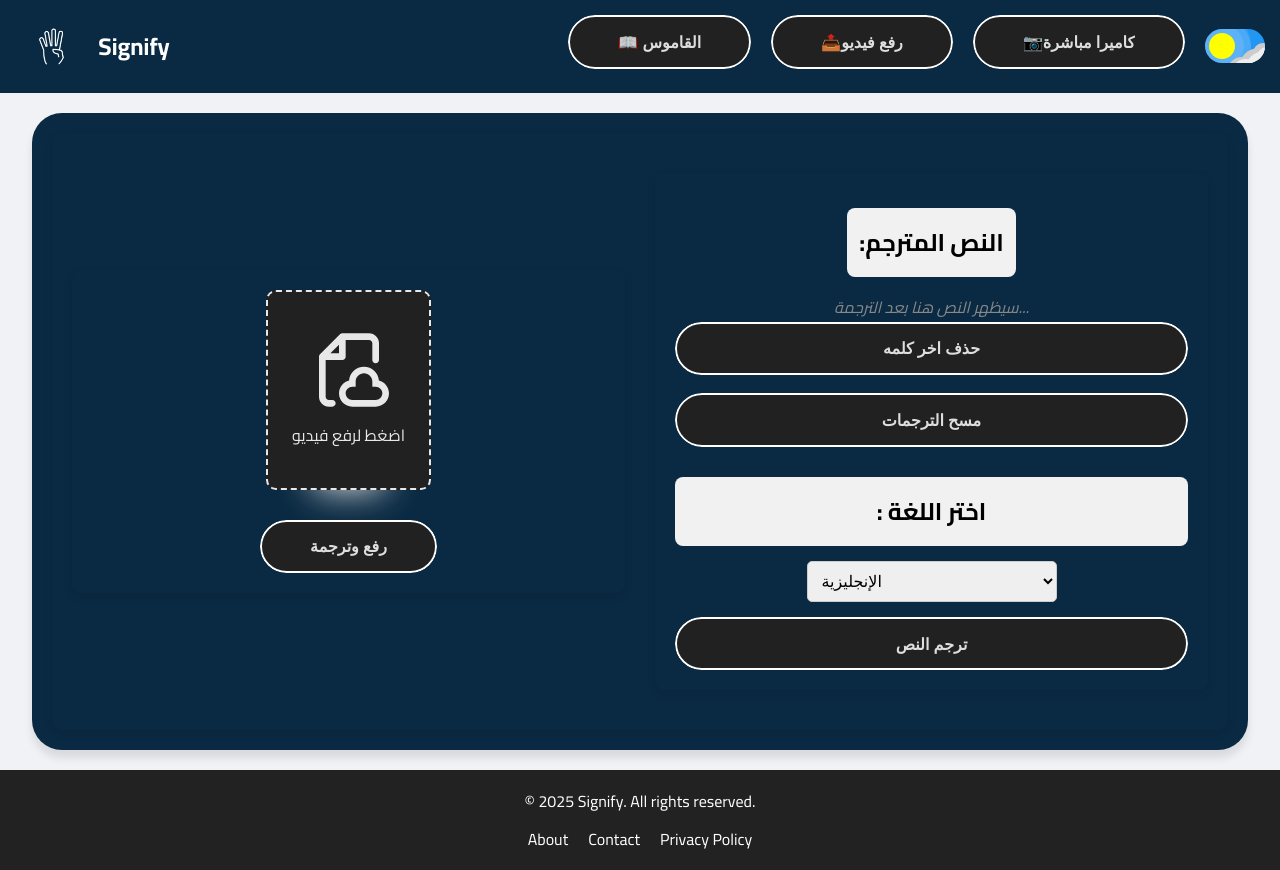
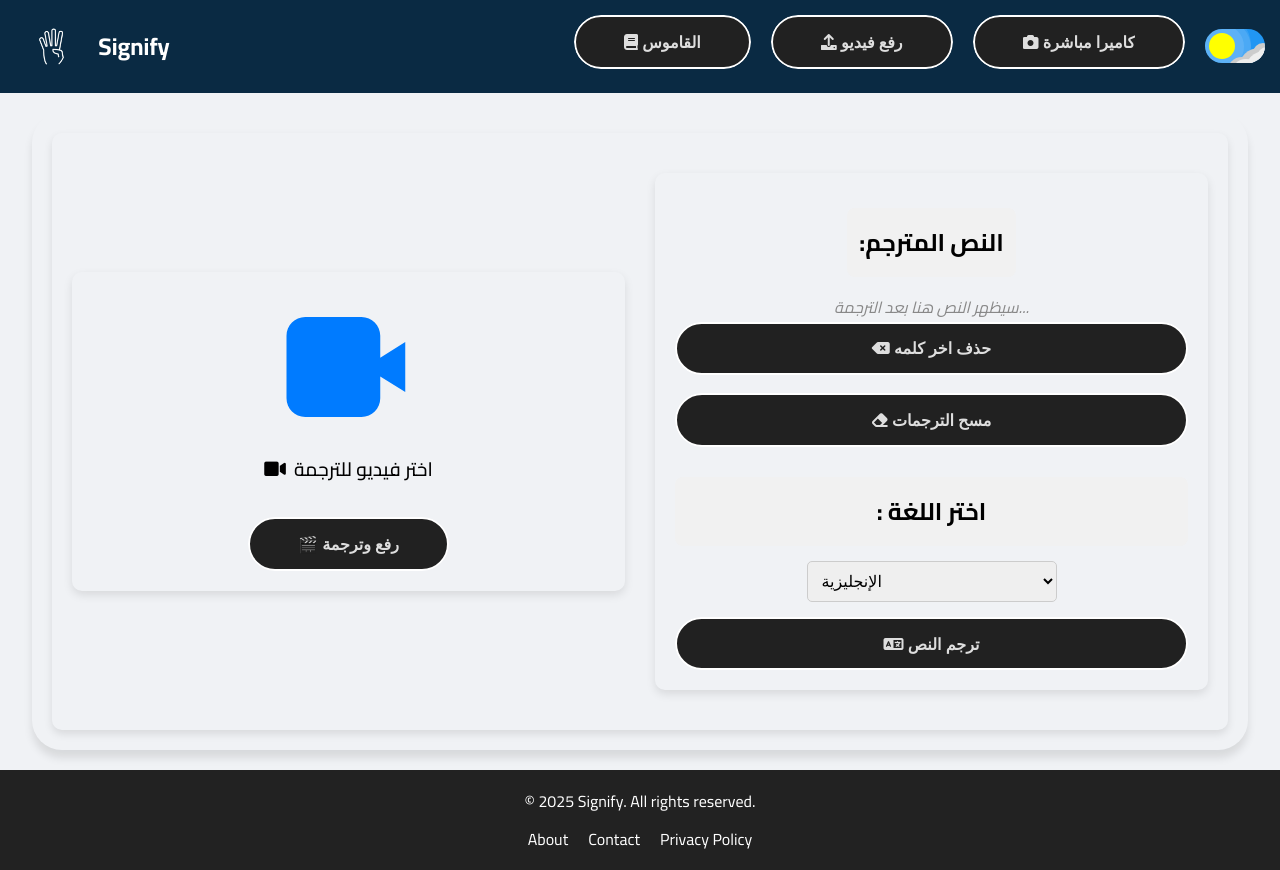
Before and after one commit to ahmedkhafagy800/signify, a React (Create React App) app: page /upload in a window 1280 px wide. Built offline with nearby package versions, Linux system fonts and the light colour scheme.

Commit message:
fixing design

```diff
--- a/public/index.html
+++ b/public/index.html
@@ -9,6 +9,7 @@
       name="description"
       content="Web site created using create-react-app"
     />
+    <link rel="stylesheet" href="https://cdnjs.cloudflare.com/ajax/libs/font-awesome/6.0.0/css/all.min.css">
     <link rel="apple-touch-icon" href="%PUBLIC_URL%/logo192.png"style="border-radius: 30%;" />
     <!--
       manifest.json provides metadata used when your web app is installed on a
--- a/src/App.css
+++ b/src/App.css
@@ -96,7 +96,7 @@ li{
 
 .dark-mode {
   background-color: #171717;
-
+ color: white !important;
 }
 
 
@@ -113,7 +113,7 @@ li{
 
 
 .content {
-  background: #0a2a43;
+  /* background: #0a2a43; */
   padding: 20px;
   border-radius: 30px;
   box-shadow: 0 8px 8px rgba(0, 0, 0, 0.1);
--- a/src/components/LibraTranslator.js
+++ b/src/components/LibraTranslator.js
@@ -29,7 +29,7 @@ const LibraTranslator = () => {
   return (
     <div style={{ marginTop: '20px', padding: '10px', border: '1px solid #ccc' }}>
       <h3>النص الأصلي (العربي):</h3>
-      <p>{currentText || 'لا يوجد نص للترجمة'}</p>
+      <p className='translation-result'>{currentText || 'لا يوجد نص للترجمة'}</p>
 
         <div style={{ margin: '10px 0' }}>
         <label htmlFor="targetLanguage">اختر اللغة:</label>
@@ -53,7 +53,7 @@ const LibraTranslator = () => {
         {translation && (
         <div style={{ marginTop: '20px' }}>
             <h3>النص المترجم:</h3>
-            <p>{translation}</p>
+            <p className='translation-result'>{translation}</p>
         </div>
         )}
     </div>
--- a/src/components/Navbar.js
+++ b/src/components/Navbar.js
@@ -22,7 +22,9 @@ const Navbar = ({ isDarkMode, onToggleDarkMode }) => {
         <li>
           <Link to="/dictionary" className="btn-17">
             <span className="text-container">
-            <span className="text">📖 القاموس</span>
+                <span className="text">
+    <i className="fas fa-book"></i> القاموس
+                </span>
             </span>
           </Link>
         </li>
@@ -30,14 +32,18 @@ const Navbar = ({ isDarkMode, onToggleDarkMode }) => {
           <li >
             <Link to="/upload" className="btn-17 ">
               <span className="text-container">
-            <span className="text"> 📤رفع فيديو</span>
+              <span className="text">
+                <i className="fas fa-upload"></i> رفع فيديو
+              </span>
             </span>
             </Link>
           </li>
           <li >
             <Link to="/live" className="btn-17">
               <span className="text-container">
-            <span className="text"> 📷كاميرا مباشرة</span>
+  <span className="text">
+    <i className="fas fa-camera"></i> كاميرا مباشرة
+  </span>
             </span>
             </Link>
           </li>
--- a/src/components/SignLanguageTable.css
+++ b/src/components/SignLanguageTable.css
@@ -328,7 +328,7 @@
     letter-spacing: 1px;
     text-shadow: 0px 0px 0 #000;
 }
-/*
+
 .search-container {
     position: relative;
     width: 290px;
@@ -407,4 +407,4 @@
 .search-bar:focus-within+.glow {
     transform: translate(-50%, -50%) scale(1.2);
     background: radial-gradient(circle, rgba(255, 255, 255, 0.2), transparent);
-} */
+}
--- a/src/components/TranslatedTextDisplay.css
+++ b/src/components/TranslatedTextDisplay.css
@@ -34,33 +34,11 @@
     word-wrap: break-word;
 }
 
-.but,
-.translate-button {
-    background-color: #007bff;
-    color: white;
-    border: none;
-    padding: 12px;
-    font-size: 16px;
-    border-radius: 5px;
-    cursor: pointer;
-    font-family: "Cairo", serif;
-    margin: 10px;
-    transition: background 0.3s ease;
-    width: 100%;
-    max-width: 300px;
-    align-self: center;
+
+
+.translation-result {
+    color: black !important;
 }
-
-.but:disabled {
-    background-color: #ccc;
-    cursor: not-allowed;
-}
-
-.but:hover,
-.translate-button:hover {
-    background: #282c34;
-}
-
 .language-selector {
     margin: 15px 0;
     width: 100%;
@@ -73,6 +51,7 @@
     padding: 12px;
     border-radius: 8px;
     background: #f1f1f1;
+    color: #000 !important;
     font-size: 24px;
     font-weight: bold;
     width: auto;
@@ -96,7 +75,171 @@
     font-weight: bold;
     word-wrap: break-word;
 }
+.btn-17,
+.btn-17 *,
+.btn-17 :after,
+.btn-17 :before,
+.btn-17:after,
+.btn-17:before {
+    border: 0 solid;
+    box-sizing: border-box;
+}
 
+.btn-17 {
+    -webkit-tap-highlight-color: transparent;
+    -webkit-appearance: button;
+    background-color: #212121;
+    background-image: none;
+    color: #fff;
+    cursor: pointer;
+    font-family: ui-sans-serif, system-ui, -apple-system, BlinkMacSystemFont,
+        Segoe UI, Roboto, Helvetica Neue, Arial, Noto Sans, sans-serif,
+        Apple Color Emoji, Segoe UI Emoji, Segoe UI Symbol, Noto Color Emoji;
+    font-size: 100%;
+    font-weight: 900;
+    line-height: 1.5;
+    margin: 0;
+    -webkit-mask-image: -webkit-radial-gradient(#000, #fff);
+    padding: 0;
+    text-transform: uppercase;
+}
+
+.btn-17:disabled {
+    cursor: default;
+
+}
+
+.btn-17:-moz-focusring {
+    outline: auto;
+}
+
+.btn-17 svg {
+    display: block;
+    vertical-align: middle;
+}
+
+.btn-17 [hidden] {
+    display: none;
+}
+
+.btn-17 {
+    border-radius: 99rem;
+    border-width: 2px;
+    padding: 0.8rem 3rem;
+    z-index: 0;
+}
+
+.btn-17,
+.btn-17 .text-container {
+    overflow: hidden;
+    position: relative;
+}
+
+.btn-17 .text-container {
+    display: block;
+    mix-blend-mode: difference;
+}
+
+.btn-17 .text {
+    display: block;
+    position: relative;
+}
+
+.btn-17:hover .text {
+    -webkit-animation: move-up-alternate 0.3s forwards;
+    animation: move-up-alternate 0.3s forwards;
+}
+
+@-webkit-keyframes move-up-alternate {
+    0% {
+        transform: translateY(0);
+    }
+
+    50% {
+        transform: translateY(80%);
+    }
+
+    51% {
+        transform: translateY(-80%);
+    }
+
+    to {
+        transform: translateY(0);
+    }
+}
+
+@keyframes move-up-alternate {
+    0% {
+        transform: translateY(0);
+    }
+
+    50% {
+        transform: translateY(80%);
+    }
+
+    51% {
+        transform: translateY(-80%);
+    }
+
+    to {
+        transform: translateY(0);
+    }
+}
+
+.btn-17:after,
+.btn-17:before {
+    --skew: 0.2;
+    background: #fff;
+    content: "";
+    display: block;
+    height: 102%;
+    left: calc(-50% - 50% * var(--skew));
+    pointer-events: none;
+    position: absolute;
+    top: -104%;
+    transform: skew(calc(150deg * var(--skew))) translateY(var(--progress, 0));
+    transition: transform 0.2s ease;
+    width: 100%;
+}
+
+.btn-17:after {
+    --progress: 0%;
+    left: calc(50% + 50% * var(--skew));
+    top: 102%;
+    z-index: -1;
+}
+
+.btn-17:hover:before {
+    --progress: 100%;
+}
+
+.btn-17:hover:after {
+    --progress: -102%;
+}
+
+.btn-17:nth-child(3) {
+    margin-bottom: 18px;
+}
+
+@media (max-width: 768px) {
+    .video-upload-container {
+        flex-direction: column;
+        width: 100%;
+        padding: 15px;
+    }
+
+    .custum-file-upload {
+        width: 100%;
+    }
+
+    .upload-button {
+        width: 100%;
+    }
+
+    .btn-17:nth-child(3) {
+        margin-bottom: 18px;
+    }
+}
 @media (max-width: 768px) {
     .translated-container {
         width: 95%;
--- a/src/components/TranslatedTextDisplay.js
+++ b/src/components/TranslatedTextDisplay.js
@@ -1,97 +1,3 @@
-
-//     import React, { useState, useEffect } from 'react';
-//     import useStore from '../store';
-//     import './TranslatedTextDisplay.css';
-//     const TranslatedTextDisplay = () => {
-//     const { translatedText, resetTranslatedText ,popTranslatedText} = useStore();
-//     const combinedText = translatedText.join(' ');
-//     // const combinedText = translatedText.join(' ');
-
-//     const [targetLanguage, setTargetLanguage] = useState('en');
-//     const [translation, setTranslation] = useState('');
-//     const [loading, setLoading] = useState(false);
-//     const [languages, setLanguages] = useState([]);
-
-//     useEffect(() => {
-//     const fetchLanguages = async () => {
-//         try {
-//         const response = await fetch('https://translate.googleapis.com/translate_a/l?client=gtx');
-//         if (!response.ok) throw new Error('Failed to fetch languages');
-//         const data = await response.json();
-//             console.log(data.tl);
-//         const availableLanguages = data.tl || {};
-
-//         const formattedLanguages = Object.entries(availableLanguages).map(([code, name]) => ({
-//             code,
-//             name
-//         }));
-
-//         setLanguages(formattedLanguages);
-//         } catch (error) {
-//         console.error('Error fetching languages:', error);
-//         }
-//     };
-//     fetchLanguages();
-//     }, []);
-
-//     const handleTranslate = async () => {
-//         if (!combinedText) return;
-//         setLoading(true);
-//       try {
-
-//         const url = `https://translate.googleapis.com/translate_a/single?client=gtx&sl=ar&tl=${targetLanguage}&dt=t&q=${encodeURIComponent(combinedText)}`;
-//         const response = await fetch(url);
-//         if (!response.ok) throw new Error(`HTTP error! status: ${response.status}`);
-//         const data = await response.json();
-//         setTranslation(data[0].map(item => item[0]).join(' '));
-//         } catch (error) {
-//         console.error('حدث خطأ أثناء الترجمة:', error);
-//         } finally {
-//         setLoading(false);
-//         }
-//     };
-
-// return (
-//     <div className="translated-container">
-//       <h3 className='label'>:النص المترجم</h3>
-//       {translatedText.length === 0 ? (
-//         <p className="placeholder-text">سيظهر النص هنا بعد الترجمة...</p>
-//       ) : (
-//         <p className="translated-text">{combinedText}</p>
-//       )}
-//       <button className="pop-button but" onClick={popTranslatedText} disabled={translatedText.length === 0}>حذف اخر كلمه</button>
-//       <button className="reset-button but" onClick={resetTranslatedText} disabled={translatedText.length === 0}>مسح الترجمات</button>
-//       <div className="language-selector">
-//         <label htmlFor="targetLanguage" className='label'> : اختر اللغة </label>
-//        <select
-//   id="targetLanguage"
-//   value={targetLanguage}
-//   onChange={(e) => setTargetLanguage(e.target.value)}
-// >
-//   {languages.length > 0 ? (
-//     languages.map(lang => (
-//       <option key={lang.code} value={lang.code}>{lang.name}</option>
-//       ))
-//       ) : (
-//     <option value="en">الإنجليزية</option>
-//     )}
-//       </select>
-
-
-//       </div>
-//       <button className="translate-button" onClick={handleTranslate} disabled={loading || !combinedText}>
-//         {loading ? 'جارٍ الترجمة...' : 'ترجم النص'}
-//       </button>
-//       {translation && (
-//         <div className="translated-result">
-//           <h3>النص المترجم:</h3>
-//           <p>{translation}</p>
-//         </div>
-//       )}
-//     </div>
-//   );
-// };
-
   // export default TranslatedTextDisplay;
   import React, { useState, useEffect } from 'react';
   import { useLocation } from 'react-router-dom'; // استيراد useLocation
@@ -108,7 +14,6 @@ const TranslatedTextDisplay = () => {
     const [loading, setLoading] = useState(false);
     const [languages, setLanguages] = useState([]);
 
-  // استخدم useEffect لمراقبة تغيير المسار وإعادة تعيين النص
     useEffect(() => {
       resetTranslatedText();
     }, [location.pathname, resetTranslatedText]);
@@ -161,17 +66,20 @@ const TranslatedTextDisplay = () => {
         )}
       <button class="btn-17" onClick={popTranslatedText} disabled={translatedText.length === 0}>
         <span class="text-container">
-    <span class="text">        حذف اخر كلمه
+            <span class="text">
+                <i class="fas fa-backspace"></i> حذف اخر كلمه
+
            </span>
         </span>
       </button>
-
-      {/* <button className="pop-button but" onClick={popTranslatedText} disabled={translatedText.length === 0}>
-        حذف اخر كلمه
-      </button> */}
         <button class="btn-17" onClick={resetTranslatedText} disabled={translatedText.length === 0}>
     <span class="text-container">
-    <span class="text">        مسح الترجمات
+            {/* <span class="text">
+                <i class="fas fa-trash"></i> مسح الترجمات
+
+            </span> */}
+            <span class="text">
+                <i class="fas fa-eraser"></i> مسح الترجمات
             </span>
     </span>
   </button>
@@ -194,18 +102,16 @@ const TranslatedTextDisplay = () => {
         </div>
         <button class="btn-17" onClick={handleTranslate} disabled={loading || !combinedText}>
           <span class="text-container">
-          <span class="text">{loading ? 'جارٍ الترجمة...' : 'ترجم النص'}
+<span class="text">
+  {loading ? <i class="fas fa-spinner fa-spin"></i> : <i class="fas fa-language"></i>} {loading ? 'جارٍ الترجمة...' : 'ترجم النص'}
 </span>
+
           </span>
         </button>
-
-      {/* <button className="translate-button" onClick={handleTranslate} disabled={loading || !combinedText}>
-        {loading ? 'جارٍ الترجمة...' : 'ترجم النص'}
-      </button> */}
         {translation && (
           <div className="translated-result">
-          <h3>النص المترجم:</h3>
-          <p>{translation}</p>
+            <h3 className='translation-result'>النص المترجم:</h3>
+            <p className='translation-result'>{translation}</p>
           </div>
         )}
       </div>
--- a/src/components/VideoUpload.css
+++ b/src/components/VideoUpload.css
@@ -18,7 +18,6 @@
     margin-bottom: 15px;
     color: #333;
 }
-
 .upload {
     display: flex;
     flex-direction: column;
@@ -30,221 +29,102 @@
     border-radius: 10px;
     box-shadow: 0px 4px 10px rgba(0, 0, 0, 0.1);
     width: 90%;
-    gap:30px;
+    gap: 30px;
     font-family: "Cairo", serif;
 }
 
 .custum-file-upload {
-    height: 200px;
+    height: 220px;
     max-width: 100%;
     display: flex;
     flex-direction: column;
     align-items: center;
     justify-content: center;
-    border: 2px dashed #e8e8e8;
-    background-color: #212121;
+    border: 2px dashed #007BFF;
+    background-color: #1A1A1A;
     padding: 1.5rem;
-    border-radius: 10px;
-    box-shadow: 0px 48px 35px -48px #e8e8e8;
+    border-radius: 12px;
+    box-shadow: 0px 48px 35px -48px rgba(0, 123, 255, 0.5);
     cursor: pointer;
     flex-grow: 1;
+    transition: all 0.3s ease-in-out;
+}
+
+.custum-file-upload:hover {
+    border-color: #0056b3;
+    background-color: #252525;
 }
 
 .custum-file-upload .icon {
     display: flex;
     align-items: center;
     justify-content: center;
-    margin-bottom: 10px;
+    margin-bottom: 15px;
 }
 
 .custum-file-upload .icon svg {
-    height: 80px;
-    fill: #e8e8e8;
+    height: 50px;
+    width: 50px;
+    fill: #007BFF;
+    transition: transform 0.3s ease-in-out;
 }
 
-.custum-file-upload .text {
+.custum-file-upload:hover .icon svg {
+    transform: scale(1.1);
+}
+
+.custum-file-upload .text
+{
     display: flex;
     align-items: center;
     justify-content: center;
 }
 
-.custum-file-upload .text span {
-    font-weight: 400;
-    color: #e8e8e8;
-}
+.custum-file-upload .text span ,
+.input-text {
+    align-items: center;
+    font-size: 1.2rem;
+    font-weight: 500;}
 
-.custum-file-upload input {
-    display: none;
+ #file {
+    display: none !important;
 }
 
 .file-name {
     margin-top: 10px;
     font-size: 1rem;
-    color: #e8e8e8;
+    /* color: #FFFFFF; */
+    font-weight: 500;
 }
-
-.upload-button {
-    background-color: #007bff;
-    color: white;
-    border: none;
-    padding: 12px 20px;
-    border-radius: 5px;
-    width: 80%;
-    text-align: center;
-    cursor: pointer;
-    font-family: "Cairo", serif;
-    font-size: 1rem;
-    transition: all 0.3s ease-in-out;
-}
-
-.upload-button:hover {
-    background: #0056b3;
-}
-
-.btn-17,
-.btn-17 *,
-.btn-17 :after,
-.btn-17 :before,
-.btn-17:after,
-.btn-17:before {
-    border: 0 solid;
-    box-sizing: border-box;
-}
-
 .btn-17 {
-    -webkit-tap-highlight-color: transparent;
-    -webkit-appearance: button;
-    background-color: #212121;
-    background-image: none;
-    color: #fff;
-    cursor: pointer;
-    font-family: ui-sans-serif, system-ui, -apple-system, BlinkMacSystemFont,
-        Segoe UI, Roboto, Helvetica Neue, Arial, Noto Sans, sans-serif,
-        Apple Color Emoji, Segoe UI Emoji, Segoe UI Symbol, Noto Color Emoji;
-    font-size: 100%;
-    font-weight: 900;
-    line-height: 1.5;
-    margin: 0;
-    -webkit-mask-image: -webkit-radial-gradient(#000, #fff);
-    padding: 0;
-    text-transform: uppercase;
-}
-
-.btn-17:disabled {
-    cursor: default;
-
-}
-
-.btn-17:-moz-focusring {
-    outline: auto;
-}
-
-.btn-17 svg {
-    display: block;
-    vertical-align: middle;
-}
-
-.btn-17 [hidden] {
-    display: none;
-}
-
-.btn-17 {
+    position: relative;
     border-radius: 99rem;
     border-width: 2px;
     padding: 0.8rem 3rem;
     z-index: 0;
+    background-color: #212121;
+    color: #fff;
+    font-weight: 900;
+    cursor: pointer;
+    text-transform: uppercase;
+    overflow: hidden;
+    transition: background 0.3s ease-in-out;
 }
 
-.btn-17,
-.btn-17 .text-container {
-    overflow: hidden;
-    position: relative;
-}
-
-.btn-17 .text-container {
-    display: block;
-    mix-blend-mode: difference;
+.btn-17:hover {
+    background: #fff;
+    color: #212121;
 }
 
 .btn-17 .text {
-    display: block;
     position: relative;
+    transition: transform 0.3s ease-in-out;
 }
 
 .btn-17:hover .text {
-    -webkit-animation: move-up-alternate 0.3s forwards;
-    animation: move-up-alternate 0.3s forwards;
+    transform: translateY(-5px);
 }
 
-@-webkit-keyframes move-up-alternate {
-    0% {
-        transform: translateY(0);
-    }
-
-    50% {
-        transform: translateY(80%);
-    }
-
-    51% {
-        transform: translateY(-80%);
-    }
-
-    to {
-        transform: translateY(0);
-    }
-}
-
-@keyframes move-up-alternate {
-    0% {
-        transform: translateY(0);
-    }
-
-    50% {
-        transform: translateY(80%);
-    }
-
-    51% {
-        transform: translateY(-80%);
-    }
-
-    to {
-        transform: translateY(0);
-    }
-}
-
-.btn-17:after,
-.btn-17:before {
-    --skew: 0.2;
-    background: #fff;
-    content: "";
-    display: block;
-    height: 102%;
-    left: calc(-50% - 50% * var(--skew));
-    pointer-events: none;
-    position: absolute;
-    top: -104%;
-    transform: skew(calc(150deg * var(--skew))) translateY(var(--progress, 0));
-    transition: transform 0.2s ease;
-    width: 100%;
-}
-
-.btn-17:after {
-    --progress: 0%;
-    left: calc(50% + 50% * var(--skew));
-    top: 102%;
-    z-index: -1;
-}
-
-.btn-17:hover:before {
-    --progress: 100%;
-}
-
-.btn-17:hover:after {
-    --progress: -102%;
-}
-.btn-17:nth-child(3) {
-margin-bottom: 18px;
-}
 @media (max-width: 768px) {
     .video-upload-container {
         flex-direction: column;
@@ -255,11 +135,4 @@ margin-bottom: 18px;
     .custum-file-upload {
         width: 100%;
     }
-
-    .upload-button {
-        width: 100%;
-    }
-        .btn-17:nth-child(3) {
-            margin-bottom: 18px;
-        }
 }
--- a/src/components/VideoUpload.js
+++ b/src/components/VideoUpload.js
@@ -33,18 +33,33 @@ const VideoUpload = () => {
     <div className="video-upload-container">
       {/* <h2 className="video-upload-title">رفع فيديو مسجل</h2> */}
 <div className='upload'>
-      <label htmlFor="file" className="custum-file-upload">
+  <label htmlFor="file" className="custom-file-upload">
     <div className="icon">
-          <svg viewBox="0 0 24 24" fill="currentColor" xmlns="http://www.w3.org/2000/svg">
-            <g id="SVGRepo_bgCarrier" strokeWidth="0"></g>
-            <g id="SVGRepo_tracerCarrier" strokeLinecap="round" strokeLinejoin="round"></g>
-            <g id="SVGRepo_iconCarrier">
-              <path fillRule="evenodd" clipRule="evenodd" d="M10 1C9.73478 1 9.48043 1.10536 9.29289 1.29289L3.29289 7.29289C3.10536 7.48043 3 7.73478 3 8V20C3 21.6569 4.34315 23 6 23H7C7.55228 23 8 22.5523 8 22C8 21.4477 7.55228 21 7 21H6C5.44772 21 5 20.5523 5 20V9H10C10.5523 9 11 8.55228 11 8V3H18C18.5523 3 19 3.44772 19 4V9C19 9.55228 19.4477 10 20 10C20.5523 10 21 9.55228 21 9V4C21 2.34315 19.6569 1 18 1H10ZM9 7H6.41421L9 4.41421V7ZM14 15.5C14 14.1193 15.1193 13 16.5 13C17.8807 13 19 14.1193 19 15.5V16V17H20C21.1046 17 22 17.8954 22 19C22 20.1046 21.1046 21 20 21H13C11.8954 21 11 20.1046 11 19C11 17.8954 11.8954 17 13 17H14V16V15.5ZM16.5 11C14.142 11 12.2076 12.8136 12.0156 15.122C10.2825 15.5606 9 17.1305 9 19C9 21.2091 10.7909 23 13 23H20C22.2091 23 24 21.2091 24 19C24 17.1305 22.7175 15.5606 20.9844 15.122C20.7924 12.8136 18.858 11 16.5 11Z" />
-            </g>
+      <svg viewBox="0 0 24 24" fill="#007BFF" width="150" height="150" xmlns="http://www.w3.org/2000/svg">
+        <path d="M17 10.5V7C17 5.34 15.66 4 14 4H5C3.34 4 2 5.34 2 7V17C2 18.66 3.34 20 5 20H14C15.66 20 17 18.66 17 17V13.5L21 16V8L17 10.5Z" />
       </svg>
     </div>
     <div className="text">
-          <span>اضغط لرفع فيديو</span>
+      {/* <span className='input-text'>
+        <svg
+          xmlns="http://www.w3.org/2000/svg"
+          width="30"
+          height="30"
+          viewBox="0 0 24 24"
+          fill="currentColor"
+                style={{
+                  marginRight: "8px",
+                }}
+        >
+          <path d="M17 10.5V7c0-1.1-.9-2-2-2H4c-1.1 0-2 .9-2 2v10c0 1.1.9 2 2 2h11c1.1 0 2-.9 2-2v-3.5l4 4v-11l-4 4z" />
+        </svg>
+        اختر فيديو للترجمة
+      </span> */}
+        <span className='input-text'>
+      <i className="fas fa-video" style={{ marginRight: "8px" }}></i>
+      اختر فيديو للترجمة
+    </span>
+
     </div>
     <input
       id="file"
@@ -59,15 +74,14 @@ const VideoUpload = () => {
       {file.name}
     </div>
   )}
-<button class="btn-17" onClick={handleUpload}>
-  <span class="text-container">
-    <span class="text">        رفع وترجمة
-</span>
+
+  <button className="btn-17" onClick={handleUpload}>
+    <span className="text-container">
+      <span className="text">🎬 رفع وترجمة</span>
     </span>
   </button>
+</div>
 
-
-      </div>
       <TranslatedTextDisplay />
 
     </div>
```
Also changed, not shown: src/components/SignLanguageTable.js (+4 -4 lines). Lines whose indentation alone changed are shown as unchanged.
